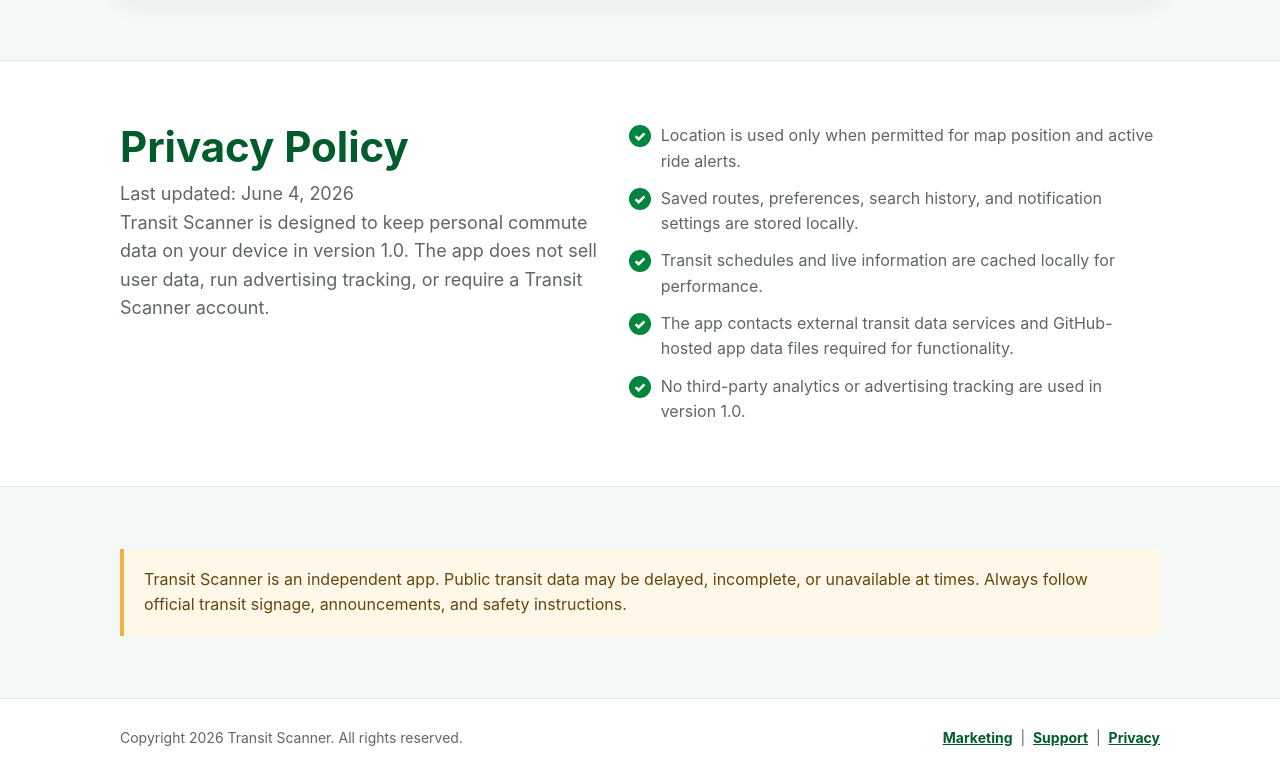
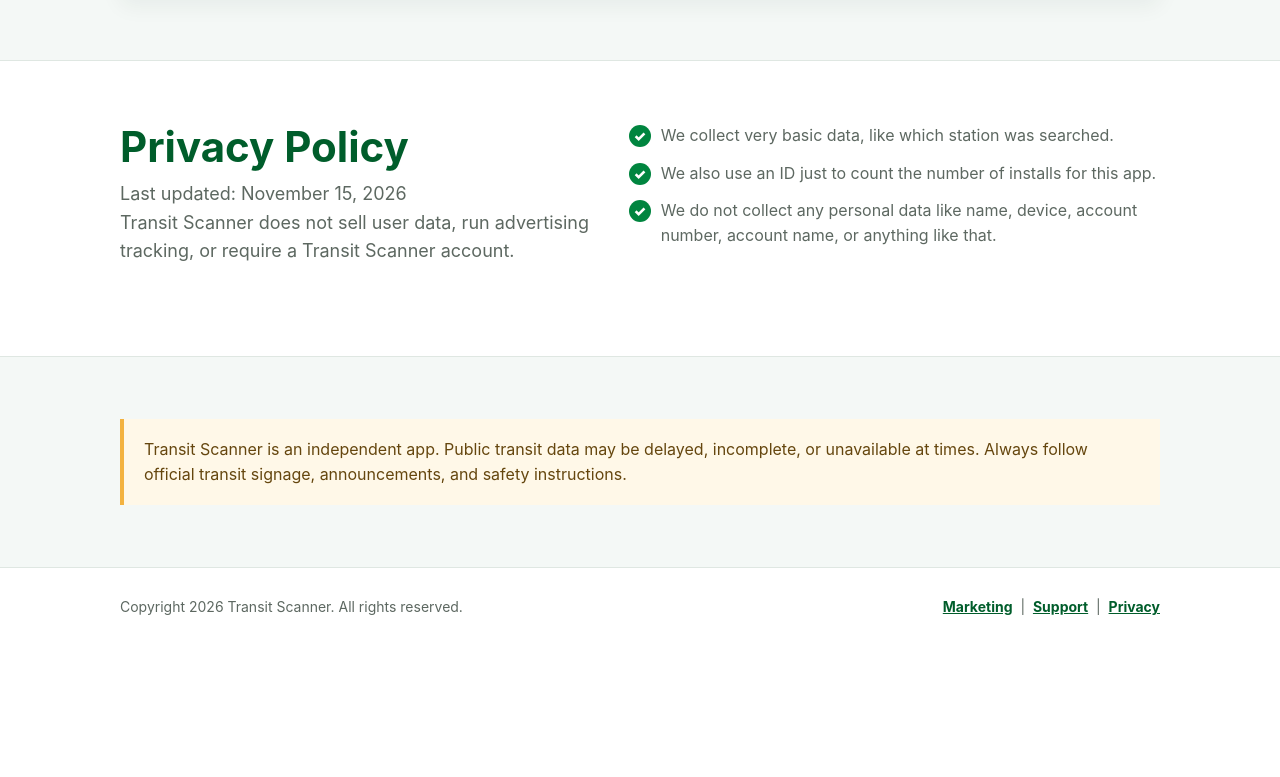
Before and after one commit to harpreetmailsgh/transit-scanner-support, a plain HTML site: page index.html in a window 1280 px wide. Shown: the part 1995-2772 px from the top of the page. After the commit the page ends 2641 px from the top, so only its background shows below. Drawn offline with Linux system fonts and the light colour scheme.

Commit message:
Privacy policy: describe anonymous usage counts in plain words

```diff
--- a/index.html
+++ b/index.html
@@ -437,7 +437,7 @@
           </details>
           <details>
             <summary>Does Transit Scanner collect my saved routes or searches?</summary>
-            <p>In version 1.0, saved routes, search history, preferences, and active ride state are stored locally on your device. They are not sent to Transit Scanner servers.</p>
+            <p>Saved routes stay on your phone. We collect very basic data, like which station was searched. We do not collect any personal data like name, device, account number, account name, or anything like that.</p>
           </details>
           <details>
             <summary>Can I use the app without location access?</summary>
@@ -455,16 +455,14 @@
       <div class="shell privacy-block">
         <div class="section-head">
           <h2>Privacy Policy</h2>
-          <p>Last updated: June 4, 2026</p>
-          <p>Transit Scanner is designed to keep personal commute data on your device in version 1.0. The app does not sell user data, run advertising tracking, or require a Transit Scanner account.</p>
+          <p>Last updated: November 15, 2026</p>
+          <p>Transit Scanner does not sell user data, run advertising tracking, or require a Transit Scanner account.</p>
         </div>
         <div>
           <ul class="privacy-list">
-            <li>Location is used only when permitted for map position and active ride alerts.</li>
-            <li>Saved routes, preferences, search history, and notification settings are stored locally.</li>
-            <li>Transit schedules and live information are cached locally for performance.</li>
-            <li>The app contacts external transit data services and GitHub-hosted app data files required for functionality.</li>
-            <li>No third-party analytics or advertising tracking are used in version 1.0.</li>
+            <li>We collect very basic data, like which station was searched.</li>
+            <li>We also use an ID just to count the number of installs for this app.</li>
+            <li>We do not collect any personal data like name, device, account number, account name, or anything like that.</li>
           </ul>
         </div>
       </div>
```
